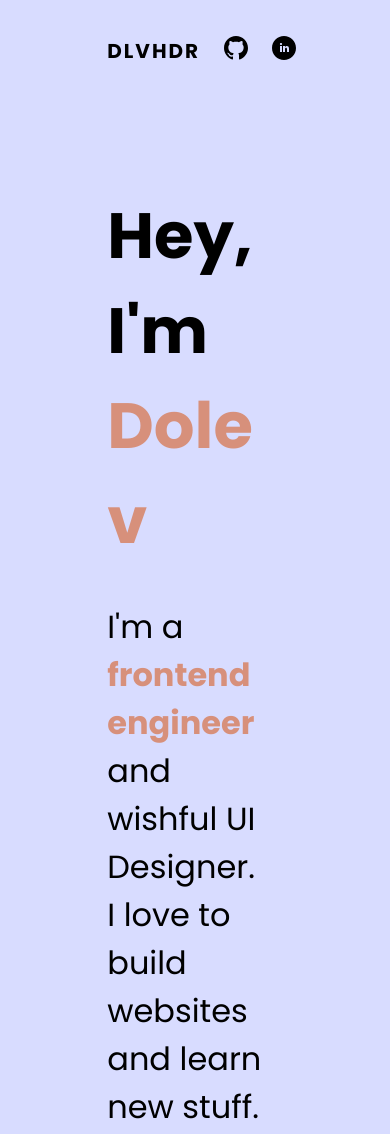
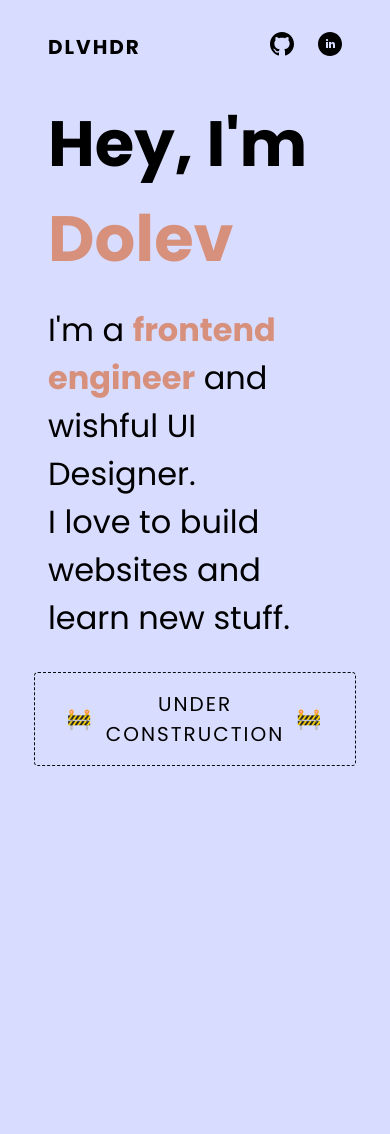
Before and after one commit to dlvhdr/personal-website-gatsby, a Gatsby site: page / in a window 390 px wide. Shown: the top 1134 px of the page. After the commit the page ends 844 px from the top, so only its background shows below. Built offline with nearby package versions, Linux system fonts and the light colour scheme; Gatsby itself is replaced by a stand-in of ours.

Commit message:
mobile friendly

```diff
--- a/src/css/index.scss
+++ b/src/css/index.scss
@@ -4,9 +4,7 @@ $bg-color: #d8dcff;
 $black-color: #040f0f;
 $primary-color: #d7907b;
 
-$big-font-size: 64px;
-$regular-font-size: 32px;
-$caption-font-size: 20px;
+$font-size: 32px;
 
 *,
 *::after,
@@ -24,11 +22,11 @@ body {
   padding: 0;
   margin: 0;
   background: $bg-color;
-  font-size: $regular-font-size;
+  font-size: $font-size;
 }
 
 .root {
-  width: max(24px, 45vw);
+  padding: 32px 22.5vw;
   display: flex;
   margin: 0 auto;
   flex-direction: column;
@@ -40,7 +38,6 @@ nav {
   width: 100%;
   font-size: 0.625em;
   gap: 24px;
-  padding-block: 36px;
   margin-bottom: 84px;
 }
 
@@ -73,4 +70,26 @@ nav p:first-child {
   display: flex;
   align-self: center;
   letter-spacing: 0.1em;
+  flex-direction: row;
+  align-items: center;
+  gap: 12px;
+  text-transform: uppercase;
 }
+
+@media only screen and (max-width: 600px) {
+  .root {
+    padding: 32px 48px;
+  }
+
+  nav {
+    margin-bottom: 32px;
+  }
+
+  .title {
+    margin-bottom: 20px;
+  }
+
+  .description {
+    margin-bottom: 30px;
+  }
+}
--- a/src/pages/index.tsx
+++ b/src/pages/index.tsx
@@ -31,7 +31,9 @@ const IndexPage = (): React.ReactNode => {
         <p>I love to build websites and learn new stuff.</p>
       </div>
       <div className="under-construction">
-        <p>🚧 Under Construction 🚧</p>
+        <span className="sign">🚧</span>
+        <p>Under Construction</p>
+        <span className="sign">🚧</span>
       </div>
     </main>
   );
```
